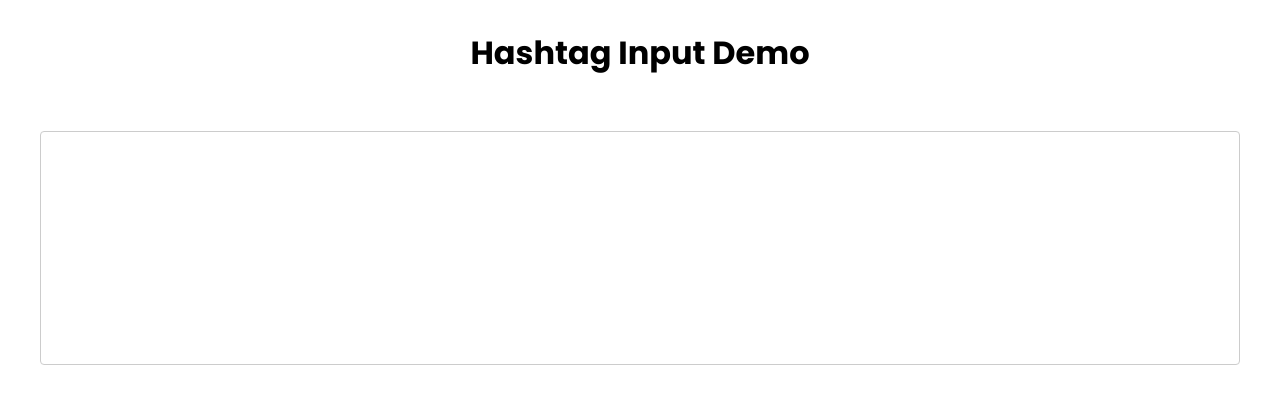
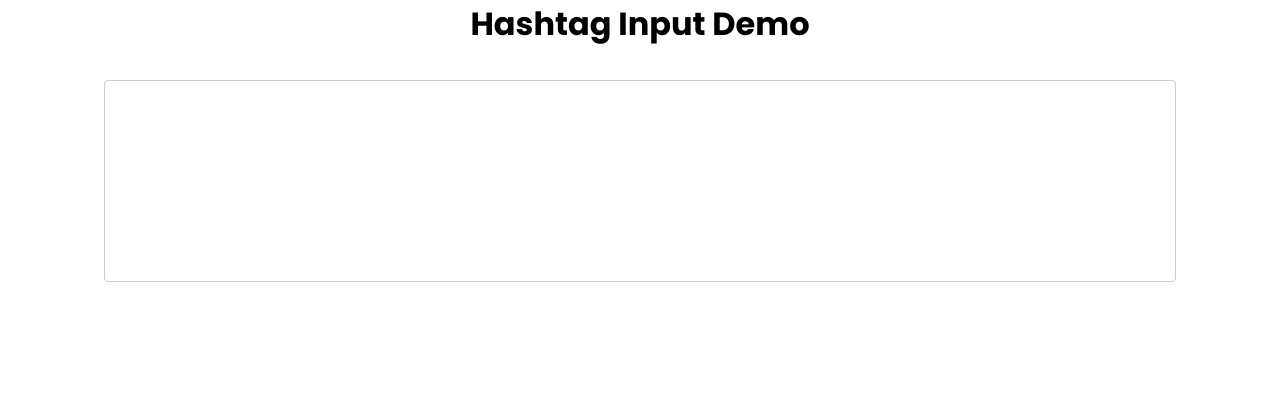
Before and after one commit to ASKyzer/hashtag-input-demo, an Angular app: page / in a window 1280 px wide. Shown: the top 404 px of the page. Built offline with nearby package versions, Linux system fonts and the light colour scheme.

Commit message:
add some resets

```diff
--- a/src/app/components/hashtag-input/hashtag-input.component.css
+++ b/src/app/components/hashtag-input/hashtag-input.component.css
@@ -6,7 +6,7 @@
 }
 
 .editor-content {
-  padding: 0 1rem 1rem;
+  padding: 1rem;
   min-height: 200px;
   position: relative;
 }
--- a/src/styles.css
+++ b/src/styles.css
@@ -1,10 +1,38 @@
-@import url('https://fonts.googleapis.com/css2?family=Poppins:ital,wght@0,100;0,200;0,300;0,400;0,500;0,600;0,700;0,800;0,900;1,100;1,200;1,300;1,400;1,500;1,600;1,700;1,800;1,900&display=swap'); /* You can a
-dd global styles to this file, and also import other style files */
+@import url('https://fonts.googleapis.com/css2?family=Poppins:ital,wght@0,100;0,200;0,300;0,400;0,500;0,600;0,700;0,800;0,900;1,100;1,200;1,300;1,400;1,500;1,600;1,700;1,800;1,900&display=swap'); /* You can add global styles to this file, and also import other style files */
+
 :root {
   --hashtag-color: #3b82f6;
 }
 
+*,
+*::before,
+*::after {
+  box-sizing: border-box;
+}
+
+body,
+h1,
+h2,
+h3,
+h4,
+h5,
+h6,
+p,
+figure,
+blockquote,
+dl,
+dd,
+ul,
+ol {
+  margin: 0;
+  padding: 0;
+}
+
 body {
+  min-height: 100vh;
+  scroll-behavior: smooth;
+  text-rendering: optimizeSpeed;
+  line-height: 1.5;
   font-family: 'Poppins', 'Roboto', Avenir, Helvetica, Arial, sans-serif;
   font-size: 16px;
 }
```
